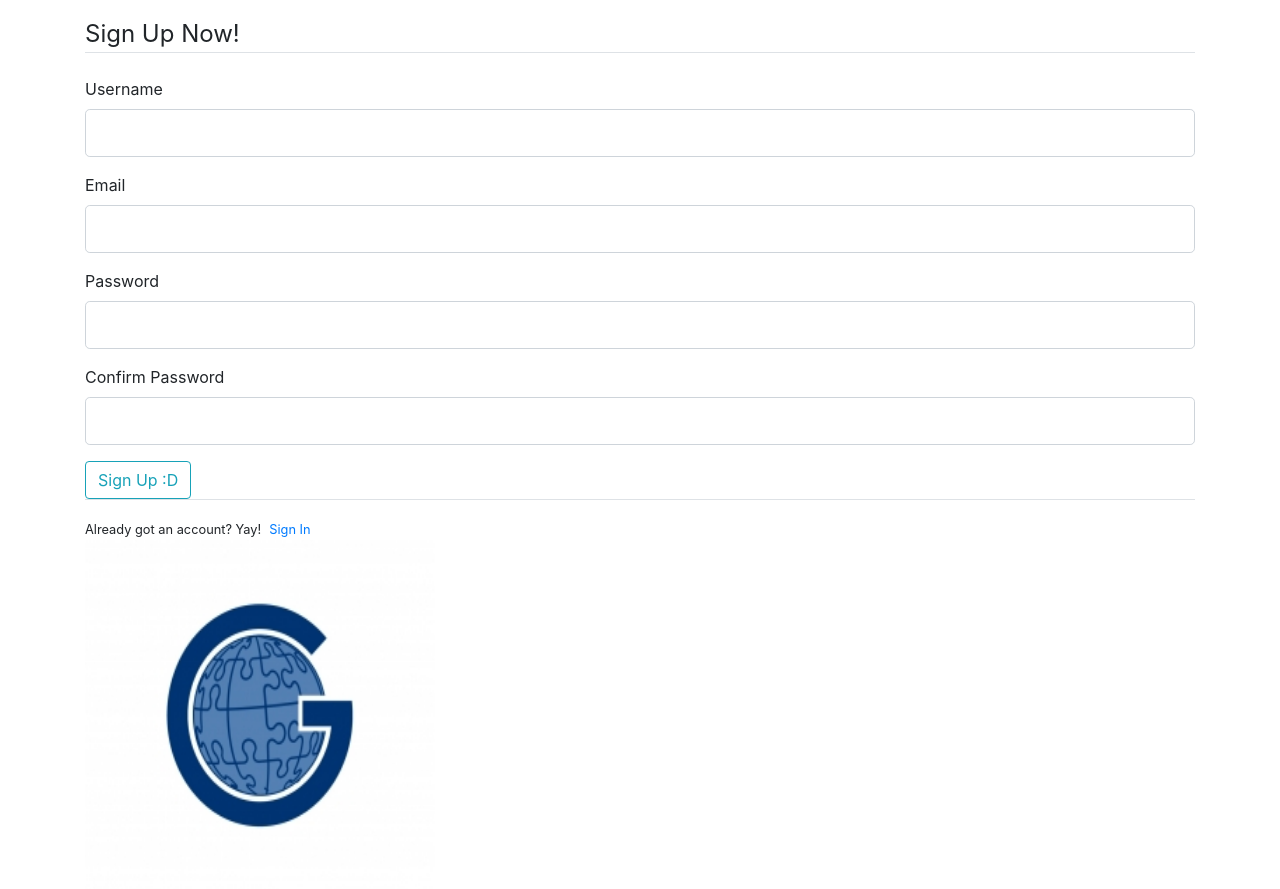
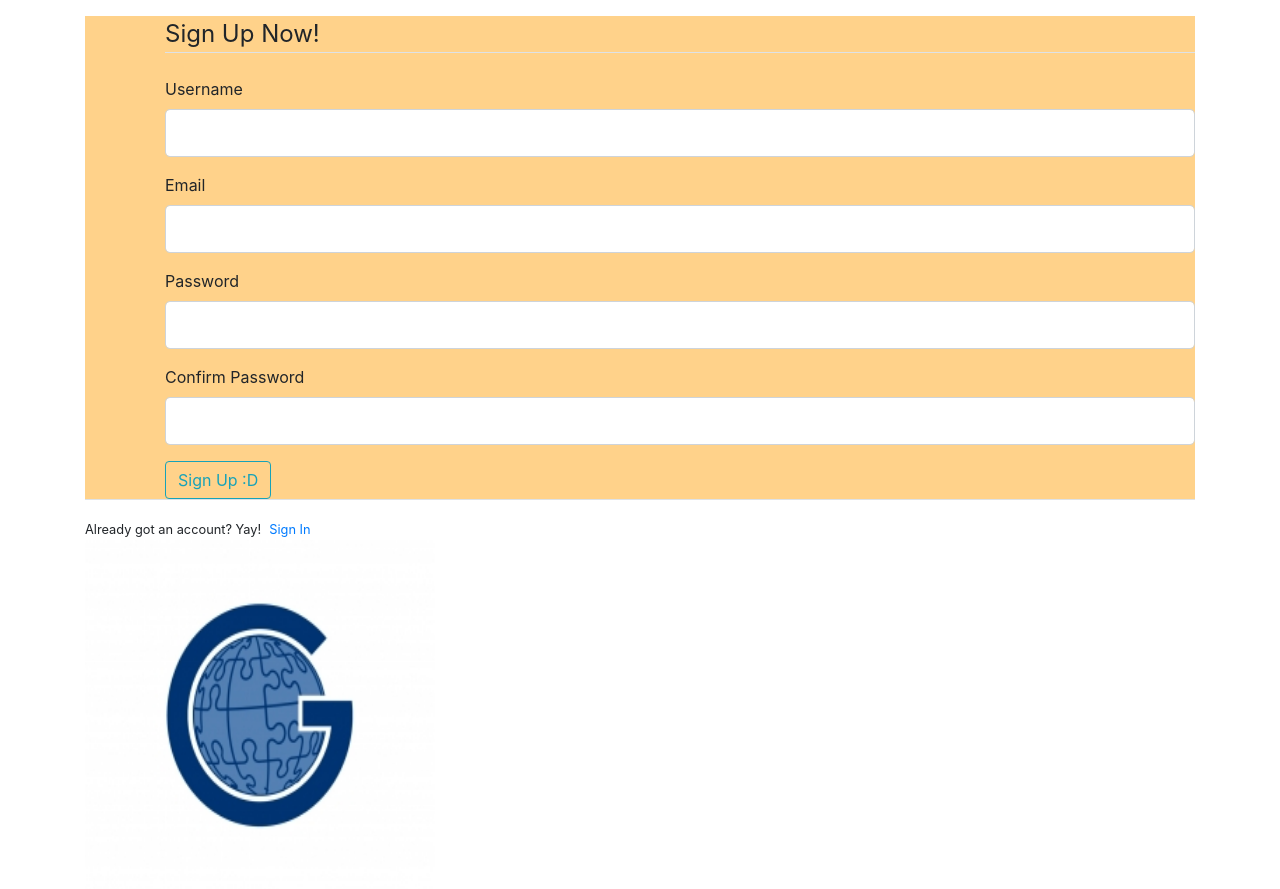
Before and after one commit to thejasonlee/twitter_clone, a Flask app: page /signup in a window 1280 px wide. Shown: the part 56-945 px from the top of the page. Run offline with Flask 2, Linux system fonts and the light colour scheme; some libraries are stand-ins or nearby versions.

Commit message:
change back signup to orange

```diff
--- a/project/static/styles/style_signUp.css
+++ b/project/static/styles/style_signUp.css
@@ -1,5 +1,5 @@
 
 .content {
     padding-left: 80px;
-    background-color: #419AF1;
+    background-color: #ffd28a;
 }
--- a/project/templates/signUp.html
+++ b/project/templates/signUp.html
@@ -3,12 +3,12 @@
 
 {% block content %}
 
-    <div class="container">
 
     <head>
-        <!-- <link rel="stylesheet" type= "text/css" href= "{{ url_for('static',filename='styles/style_signUp.css') }}"> -->
+        <link rel="stylesheet" type= "text/css" href= "{{ url_for('static',filename='styles/style_signUp.css') }}">
     </head>
 
+    <div class="container">
     <body>
     <div class="content">
 
```
